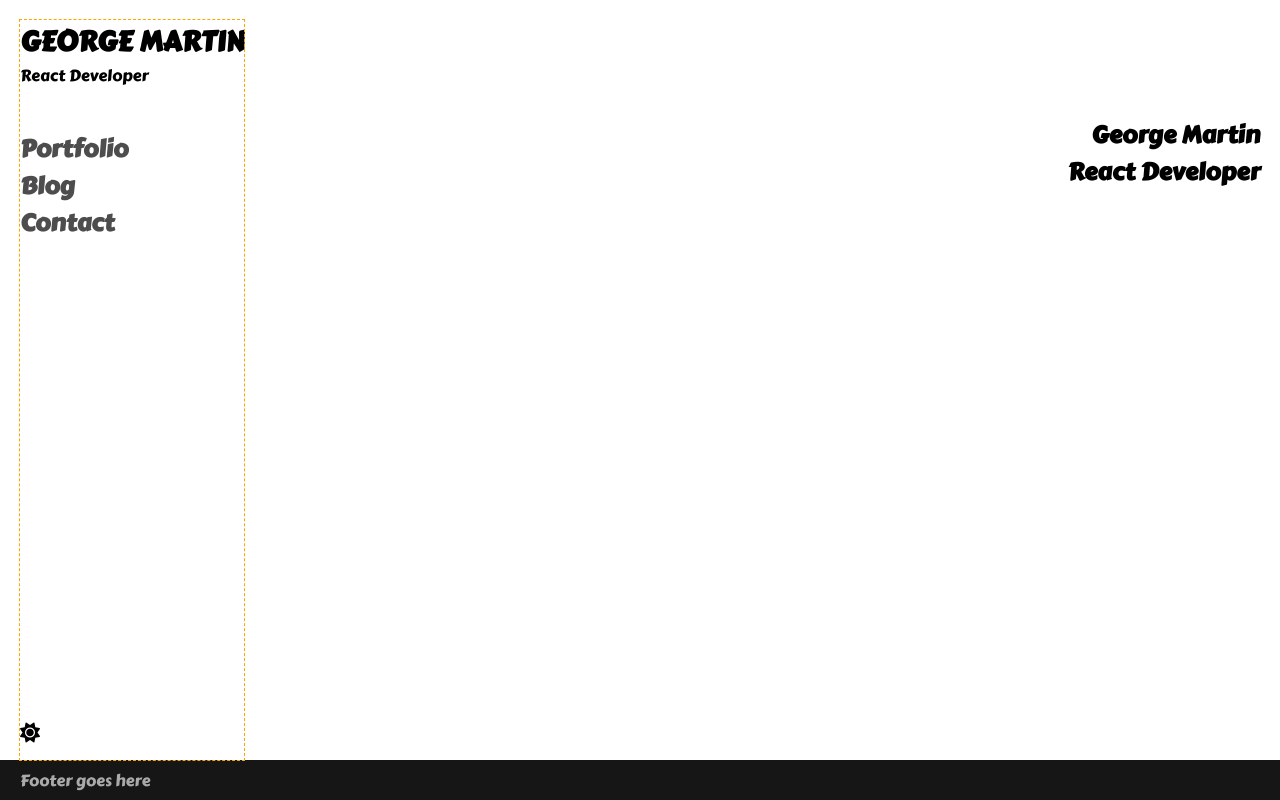
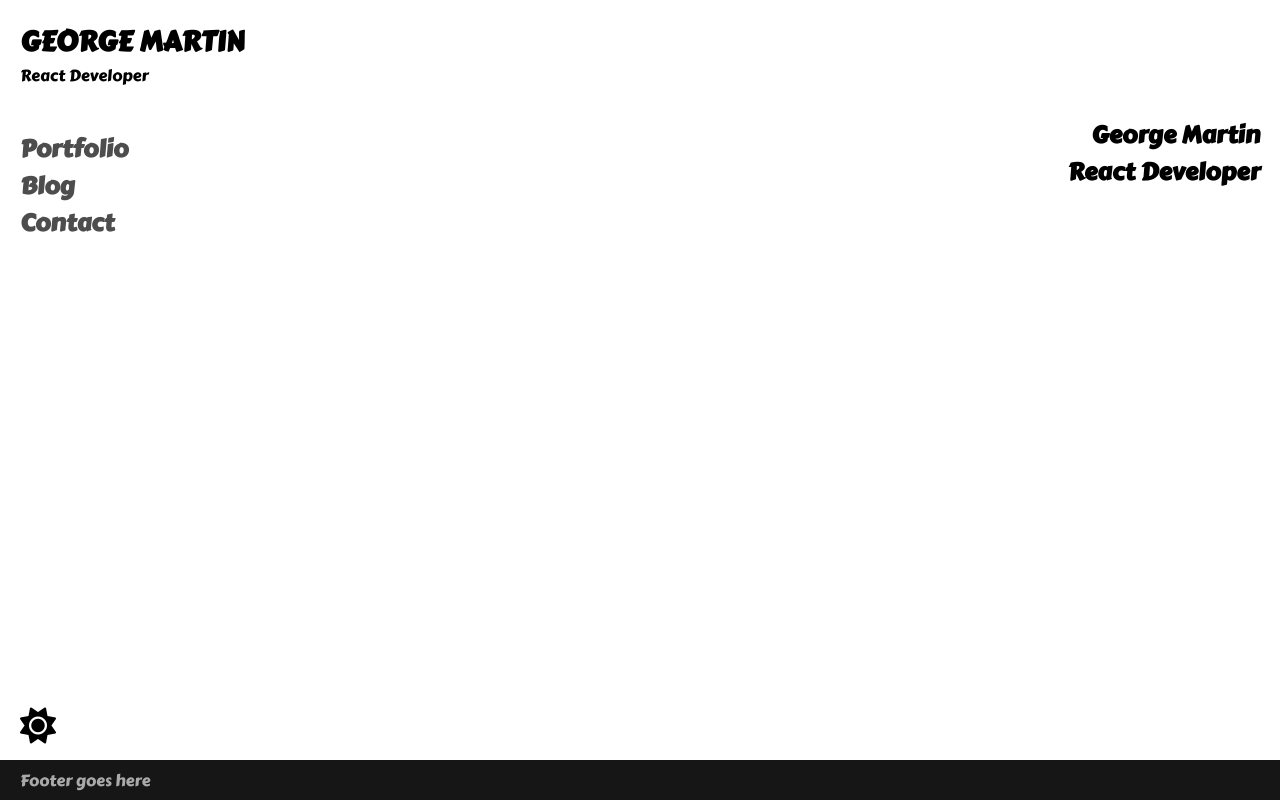
Before and after one commit to gmartin323/personal-website, a React (Vite) app: page /#/ in a window 1280 px wide. Built offline with nearby package versions, Linux system fonts and the light colour scheme.

Commit message:
Increased dark-mode toggle button size

```diff
--- a/src/index.css
+++ b/src/index.css
@@ -48,7 +48,7 @@ main {
 }
 
 header {
-  outline: 1px dashed orange;
+  /* outline: 1px dashed orange; */
   position: fixed;
   z-index: 10;
   top: 20px;
@@ -93,10 +93,11 @@ header button {
   cursor: pointer;
   margin-top: auto;
   margin-bottom: 20px;
+  font-size: 1rem;
 }
 
 .page-container {
-  outline: purple 1px solid;
+  /* outline: purple 1px solid; */
   position: fixed;
   left: 0;
   top: 0;
@@ -216,6 +217,10 @@ footer {
 
 @media screen and (min-width: 1024px) {
 
+  header button {
+    font-size: 1.5rem;
+  }
+
   .contact-page-content-container h1 {
     font-size: 1.5rem;
   }
```
